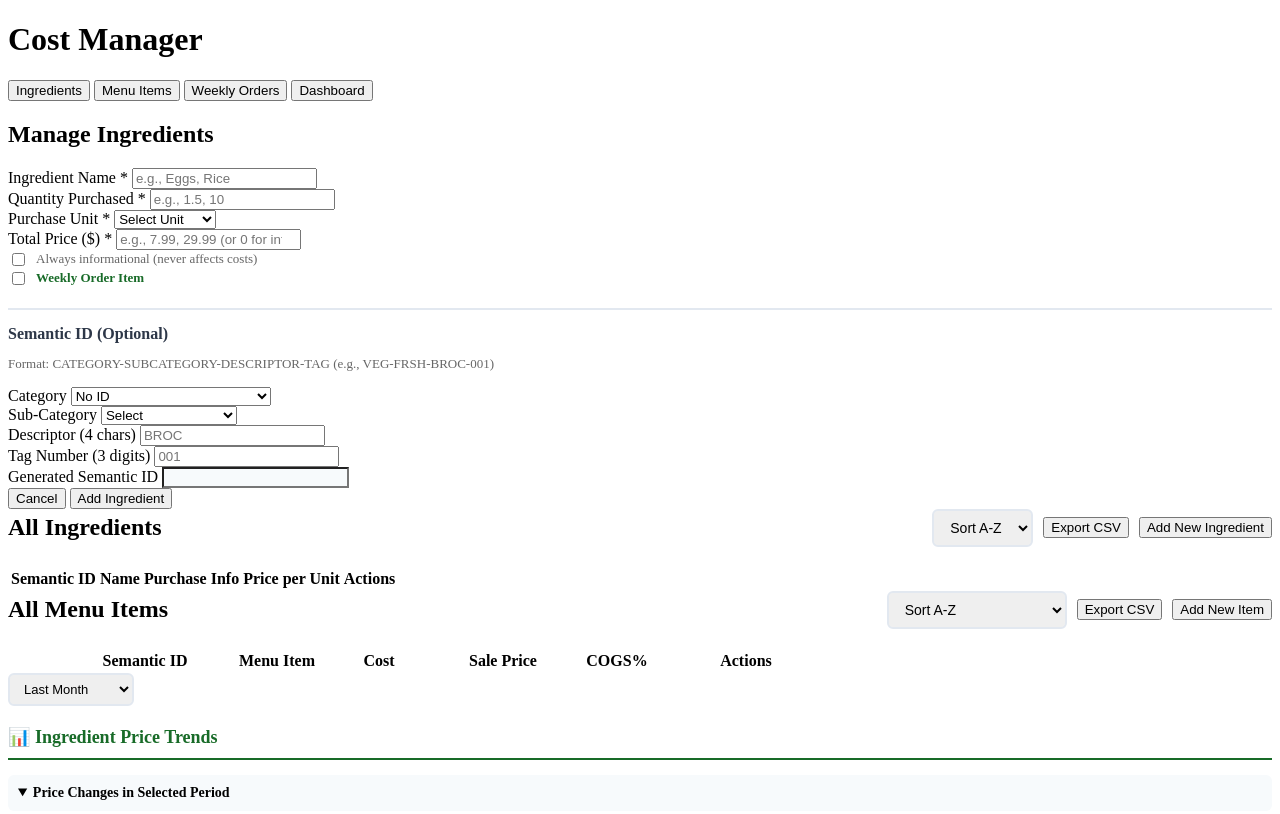
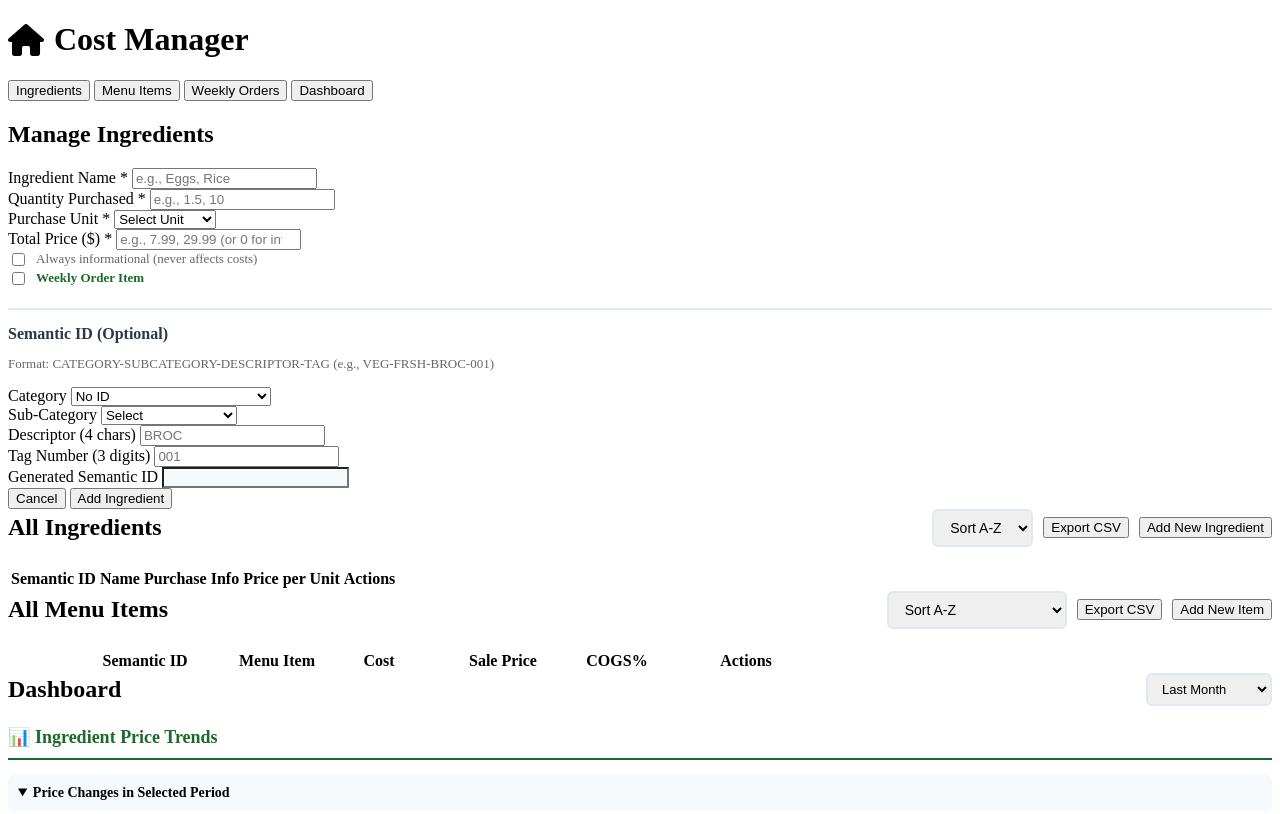
Before and after one commit to may10100thu/cost-calculator, a website with bundled scripts: page index.html in a window 1280 px wide. Shown: the top 814 px of the page. Built offline with nearby package versions, Linux system fonts and the light colour scheme; a script that the page names is missing.

Commit message:
Update index.html

```diff
--- a/index.html
+++ b/index.html
@@ -5,12 +5,16 @@
     <meta name="viewport" content="width=device-width, initial-scale=1.0">
     <title>Cost Manager</title>
     <link rel="stylesheet" href="styles.css">
+    <link rel="stylesheet" href="https://cdnjs.cloudflare.com/ajax/libs/font-awesome/6.4.0/css/all.min.css">
 </head>
 <body>
     <div class="container">
         <!-- Header -->
         <div class="header">
-            <h1>Cost Manager</h1>
+            <h1 onclick="showSection('profit')" style="cursor: pointer; display: flex; align-items: center; gap: 10px;">
+                <i class="fas fa-home"></i>
+                Cost Manager
+            </h1>
             <div class="nav-links">
                 <button onclick="showSection('ingredients')" class="active">Ingredients</button>
                 <button onclick="showSection('menu')">Menu Items</button>
@@ -208,7 +212,7 @@
         <div id="profit" class="section hidden">
             <div class="card">
                 <div style="display: flex; justify-content: space-between; align-items: center; margin-bottom: 20px;">
-
+                    <h2 style="margin: 0;">Dashboard</h2>
                     <select id="trends-period" onchange="loadTrends()" style="padding: 6px 10px; border: 2px solid #e2e8f0; border-radius: 6px; font-size: 13px;">
                         <option value="7">Last Week</option>
                         <option value="14">Last 2 Weeks</option>
```
